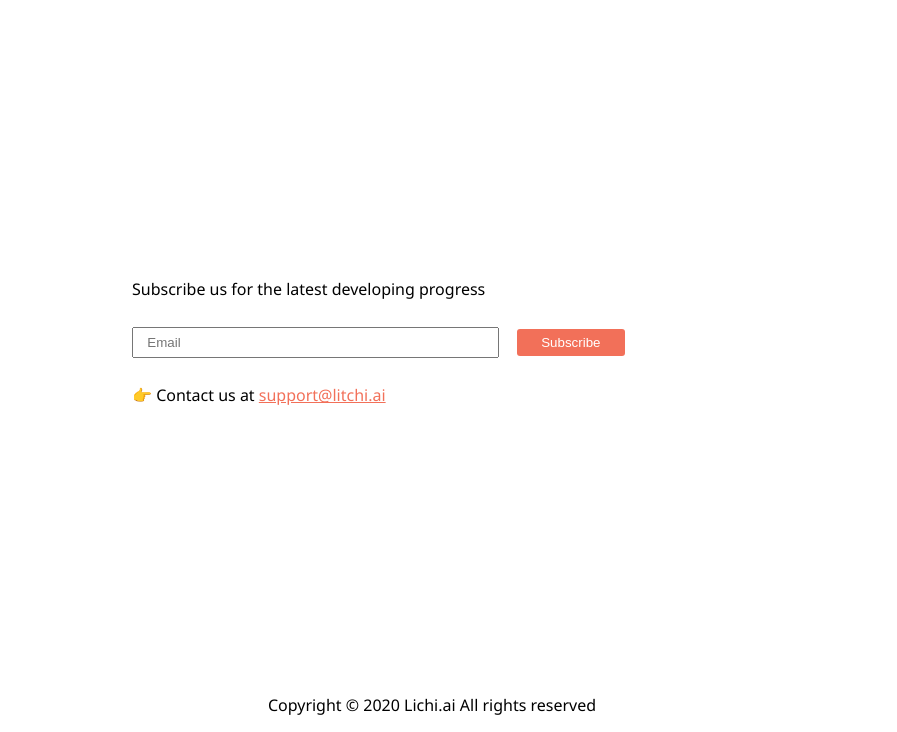
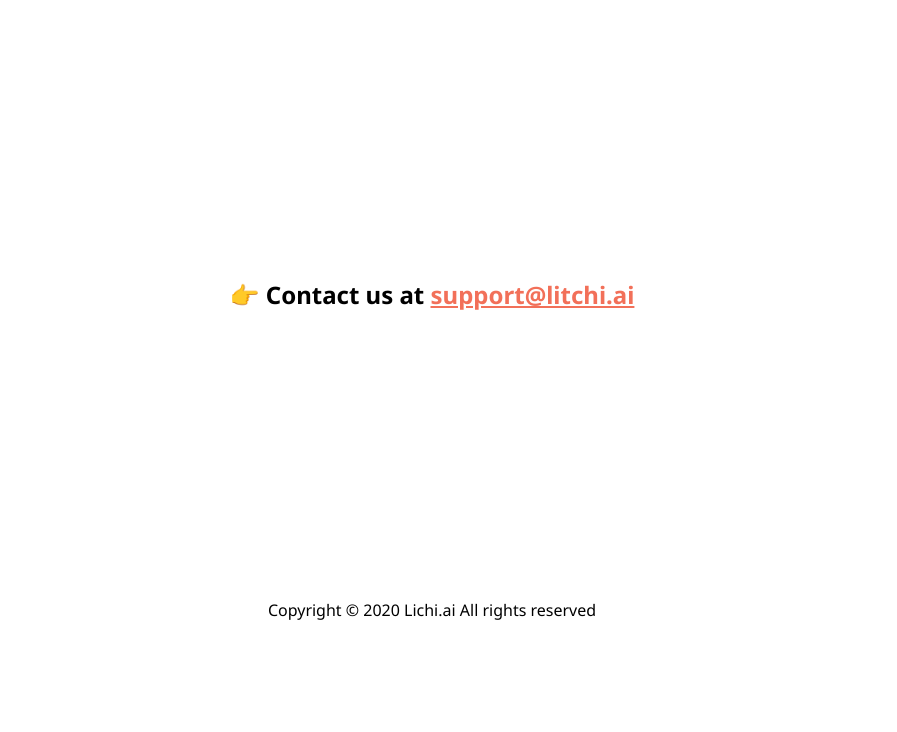
Before and after one commit to YIQUNFANG/litchi.ai, a plain HTML site: page index.html in a window 1280 px wide. Shown: the part 1760-2492 px from the top of the page, without its empty margins (208-1105 px from the left). After the commit the page ends 2397 px from the top, so only its background shows below. Drawn offline with Linux system fonts and the light colour scheme.

Commit message:
Update index.html

```diff
--- a/index.html
+++ b/index.html
@@ -76,10 +76,10 @@
 
     <section>
         <div id="subscribe">
-            <p>Subscribe us for the latest developing progress</p>
+           <!-- <p>Subscribe us for the latest developing progress</p>
             <input type="text" placeholder="Email" />
-            <button>Subscribe</button>
-            <p>👉 Contact us at <a href = "mailto: support@litchi.ai">support@litchi.ai</a></p>
+            <button>Subscribe</button>-->
+            <h4>👉 Contact us at <a href = "mailto: support@litchi.ai">support@litchi.ai</a></h4>
         </div>
     </section>
 
```
